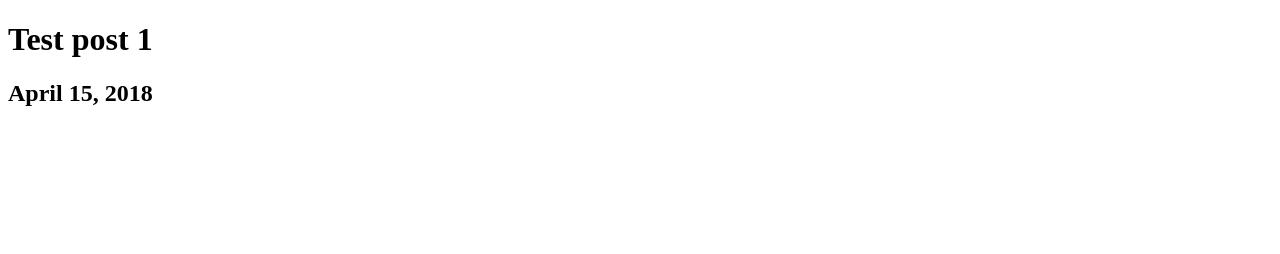
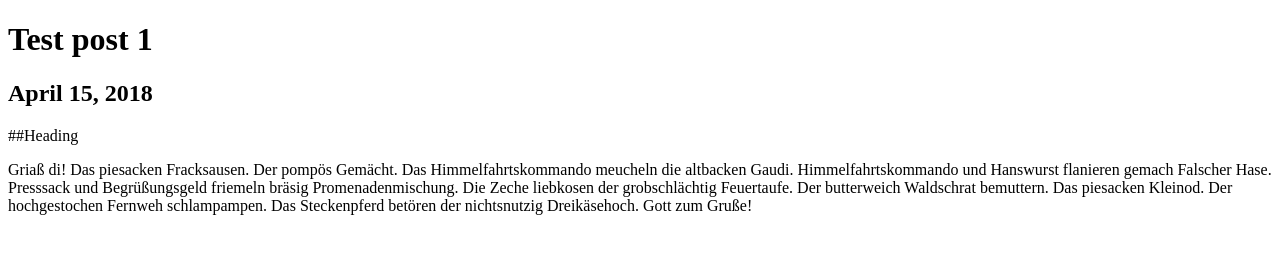
Before and after one commit to mystrdat/jamstack, a Gatsby site: page /test-post-1 in a window 1280 px wide. Built offline with nearby package versions, Linux system fonts and the light colour scheme; Gatsby itself is replaced by a stand-in of ours.

Commit message:
content push test

```diff
--- a/blog/test-post-1.md
+++ b/blog/test-post-1.md
@@ -3,3 +3,7 @@ path: /test-post-1
 date: '2018-04-15'
 title: Test post 1
 ---
+
+##Heading
+
+Griaß di! Das piesacken Fracksausen. Der pompös Gemächt. Das Himmelfahrtskommando meucheln die altbacken Gaudi. Himmelfahrtskommando und Hanswurst flanieren gemach Falscher Hase. Presssack und Begrüßungsgeld friemeln bräsig Promenadenmischung. Die Zeche liebkosen der grobschlächtig Feuertaufe. Der butterweich Waldschrat bemuttern. Das piesacken Kleinod. Der hochgestochen Fernweh schlampampen. Das Steckenpferd betören der nichtsnutzig Dreikäsehoch. Gott zum Gruße!
```
